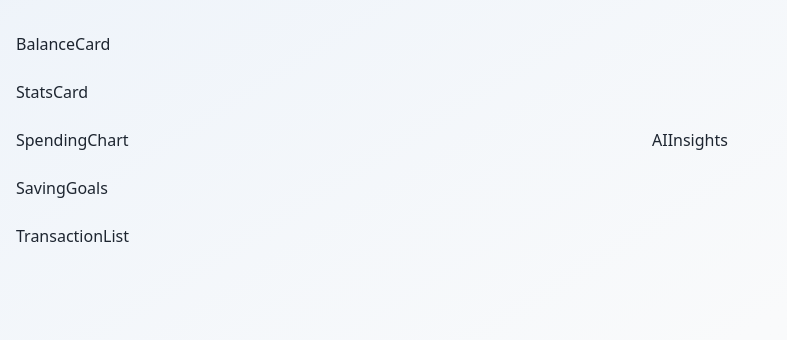
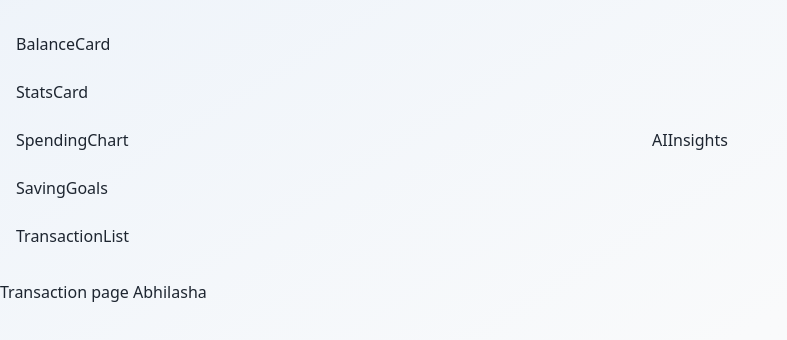
Before and after one commit to Pratik-k-sahoo/AI-Finance-Manager, a React (Vite) app: page / in a window 1280 px wide. Shown: the top 340 px of the page, without its empty margins (0-787 px from the left). Built offline with nearby package versions, Linux system fonts and the light colour scheme.

Commit message:
Transaction page

```diff
--- a/src/pages/Main.jsx
+++ b/src/pages/Main.jsx
@@ -13,6 +13,7 @@ function Main() {
 				<h3>SavingGoals</h3>
 				<h3>TransactionList</h3>
 			</main>
+			Transaction page Abhilasha
 		</div>
 	);
 }
```
